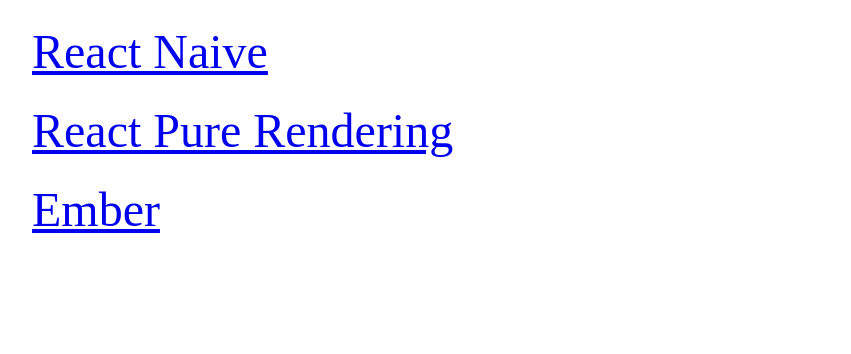
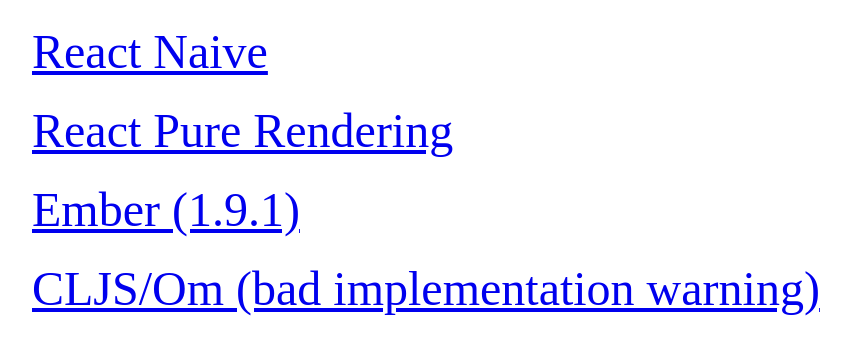
Before and after one commit to justinwoo/frameworks-svg-test, a plain HTML site: page index.html in a window 1280 px wide. Shown: the whole page, without its empty margins (0-851 px from the left). Drawn offline with Linux system fonts and the light colour scheme.

Commit message:
update index.html

```diff
--- a/index.html
+++ b/index.html
@@ -8,6 +8,7 @@
 <body>
 <a href="react-svg-test">React Naive</a>
 <a href="react-pure-svg-test">React Pure Rendering</a>
-<a href="ember-svg-test">Ember</a>
+<a href="ember-svg-test">Ember (1.9.1)</a>
+<a href="om-svg-test">CLJS/Om (bad implementation warning)</a>
 </body>
 </html>
```
